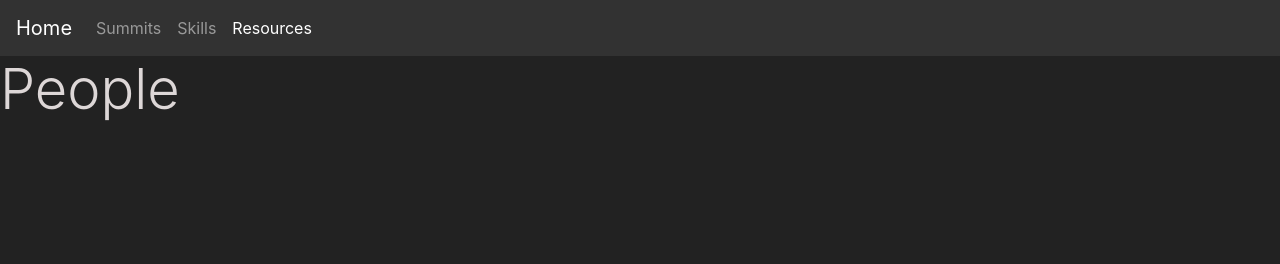
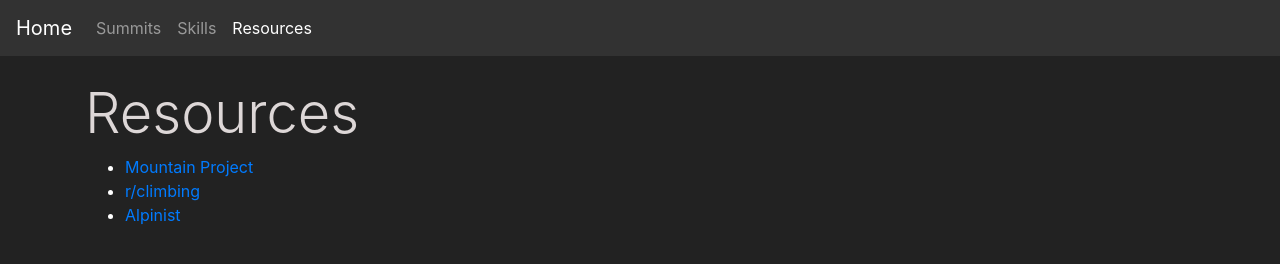
Before and after one commit to geodose/project0, a plain HTML site: page resources.html in a window 1280 px wide. Drawn offline with nearby package versions, Linux system fonts and the light colour scheme.

Commit message:
submission

```diff
--- a/resources.html
+++ b/resources.html
@@ -21,7 +21,18 @@
         </div>
     </div>
 </nav>
-<h1 class="display-4">People</h1>
+<div class="container mt-4">
+    <div class="row">
+        <div class="col-md-9">
+            <h1 class="display-4">Resources</h1>
+            <ul>
+                <li><a href="https://www.mountainproject.com/">Mountain Project</a></li>
+                <li><a href="https://www.reddit.com/r/climbing/">r/climbing</a></li>
+                <li><a href="http://www.alpinist.com/">Alpinist</a></li>
+            </ul>
+        </div>
+    </div>
+</div>
 <script src="https://code.jquery.com/jquery-3.3.1.slim.min.js" integrity="sha384-q8i/X+965DzO0rT7abK41JStQIAqVgRVzpbzo5smXKp4YfRvH+8abtTE1Pi6jizo" crossorigin="anonymous"></script>
 <script src="https://cdnjs.cloudflare.com/ajax/libs/popper.js/1.14.7/umd/popper.min.js" integrity="sha384-UO2eT0CpHqdSJQ6hJty5KVphtPhzWj9WO1clHTMGa3JDZwrnQq4sF86dIHNDz0W1" crossorigin="anonymous"></script>
 <script src="https://stackpath.bootstrapcdn.com/bootstrap/4.3.1/js/bootstrap.min.js" integrity="sha384-JjSmVgyd0p3pXB1rRibZUAYoIIy6OrQ6VrjIEaFf/nJGzIxFDsf4x0xIM+B07jRM" crossorigin="anonymous"></script>
```
Also changed, not shown: index.html (+1 -1 lines), notes.txt (deleted).
